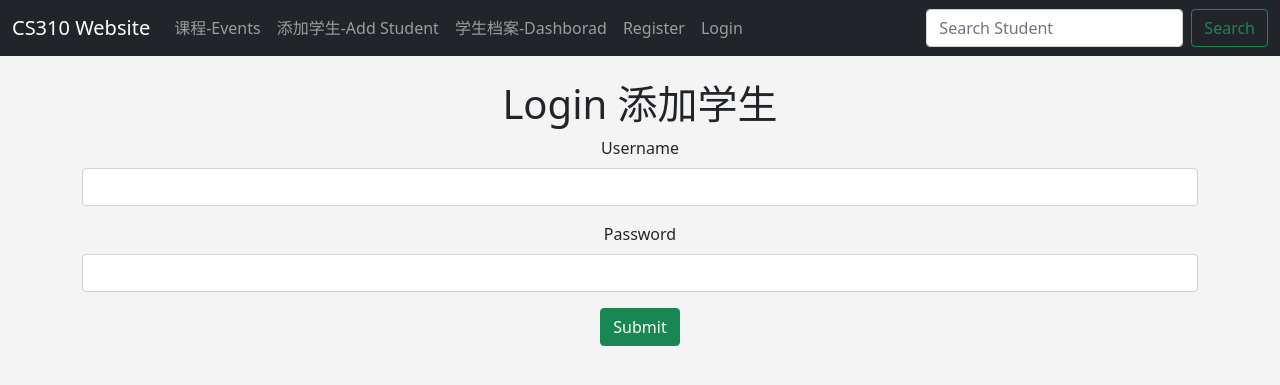
After one commit to leohe27/webcs310, a Django app: page /members/login_user in a window 1280 px wide. The commit adds this page. Shown: the top 385 px of the page. Run offline with Django 4.2, Linux system fonts and the light colour scheme.

Commit message:
updated login and logout

```diff
--- a/cs310_website/cs310_website/settings.py
+++ b/cs310_website/cs310_website/settings.py
@@ -38,7 +38,7 @@ INSTALLED_APPS = [
     'django.contrib.messages',
     'django.contrib.staticfiles',
     'events',
-    # 'members',
+    'members',
 ]
 
 MIDDLEWARE = [
--- a/cs310_website/events/templates/events/base.html
+++ b/cs310_website/events/templates/events/base.html
@@ -9,11 +9,24 @@
     <link href="https://cdn.jsdelivr.net/npm/bootstrap@5.1.3/dist/css/bootstrap.min.css" rel="stylesheet" integrity="sha384-1BmE4kWBq78iYhFldvKuhfTAU6auU8tT94WrHftjDbrCEXSU1oBoqyl2QvZ6jIW3" crossorigin="anonymous">
 
     <title>CS310 Website</title>
+    <style>
+      body {background: #f4f4f4;}
+    </style>
   </head>
   <body>
   	{% include 'events/navbar.html' %}
   	<br/>
     <div class="container">
+      {% if messages %}
+        {% for message in messages %}
+
+            <div class="alert alert-warning alert-dismissible fade show" role="alert">
+            {{ message }}
+            <button type="button" class="btn-close" data-bs-dismiss="alert" aria-label="Close"></button>
+            </div>
+        {% endfor %}
+      {% endif %}
+
       {% block content %}
       {% endblock %}
     </div>
--- a/cs310_website/events/templates/events/navbar.html
+++ b/cs310_website/events/templates/events/navbar.html
@@ -19,6 +19,20 @@
           <a class="nav-link" href="{%url 'dashboard' %}">学生档案-Dashborad</a>
         </li>
 
+
+
+        {% if user.is_authenticated %}
+          <li class="nav-item">
+            <a class="nav-link" href="{%url 'logout' %}">Logout</a>
+          </li>
+        {% else %}
+          <li class="nav-item">
+            <a class="nav-link" href="{%url 'register_user' %}">Register</a>
+          </li>
+          <li class="nav-item">
+            <a class="nav-link" href="{%url 'login' %}">Login</a>
+          </li>
+        {% endif %}
       </ul>
       <form class="d-flex" method = POST action = "{% url 'search-student' %}">
 
--- /dev/null
+++ b/cs310_website/members/templates/authenticate/login.html
@@ -0,0 +1,36 @@
+{% extends 'events/base.html' %}
+
+{% block content %}
+
+	<center>
+	<h1> Login 添加学生 </h1>
+
+
+
+
+
+		<form action = "" method = POST>
+			{% csrf_token %}
+
+			<form>
+			  <div class="mb-3">
+			    <label for="exampleInputEmail1" class="form-label">Username</label>
+			    <input type="text" class="form-control" name="username" aria-describedby="emailHelp">
+
+			  </div>
+			  <div class="mb-3">
+			    <label for="exampleInputPassword1" class="form-label">Password</label>
+			    <input type="password" class="form-control" name="password">
+			  </div>
+
+
+
+			<input type = "submit" value = "Submit" class = "btn btn-success">
+	</form>
+
+
+
+	</center>
+
+
+{% endblock %}
--- a/cs310_website/members/urls.py
+++ b/cs310_website/members/urls.py
@@ -3,7 +3,9 @@ from .import views
 
 
 urlpatterns = [
-    # path('', views.home, name = 'home'),
+    path('login_user', views.login_user, name = 'login'),
+    path('logout_user', views.logout_user, name = 'logout'),
+    path('register_user', views.register_user, name = 'register_user'),
     # path('<int:year>/<str:month>/', views.home, name = 'home'),
     # path('events', views.all_events, name = 'list-events'),
     ]
--- a/cs310_website/members/views.py
+++ b/cs310_website/members/views.py
@@ -1,3 +1,43 @@
-from django.shortcuts import render
+from django.shortcuts import render, redirect
+from django.contrib.auth import authenticate, login, logout
+from django.contrib import messages
+from .forms import RegisterUserForm
+from django.contrib.auth.forms import UserCreationForm
 
-# Create your views here.
+def login_user(request):
+	if request.method == "POST":
+		username = request.POST['username']
+		password = request.POST['password']
+		user = authenticate(request, username=username, password=password)
+		if user is not None:
+			login(request, user)
+			return redirect('home')
+		else:
+			messages.success(request,("Error Login"))
+			return redirect('login')
+	else:
+		return render(request, 'authenticate/login.html', {})
+
+
+def logout_user(request):
+		logout(request)
+		messages.success(request,("Logged out"))
+		return redirect('home')
+
+def register_user(request):
+	if request.method == "POST":
+		form = RegisterUserForm(request.POST)
+		if form.is_valid():
+			form.save()
+			username = form.cleaned_data['username']
+			password = form.cleaned_data['password1']
+			user = authenticate(username=username, password=password)
+			login(request, user)
+			messages.success(request, ("Regitseration Successful"))
+			return redirect('home')
+	else:
+		form = RegisterUserForm()
+
+	return render(request, 'authenticate/register_user.html',{
+		'form':form,
+		})
```
Also changed, not shown: cs310_website/members/forms.py (added, +19 -0 lines), cs310_website/members/templates/auth/login.html (deleted, +0 -14 lines), cs310_website/members/templates/authenticate/register_user.html (added, +31 -0 lines), cs310_website/db.sqlite3.
